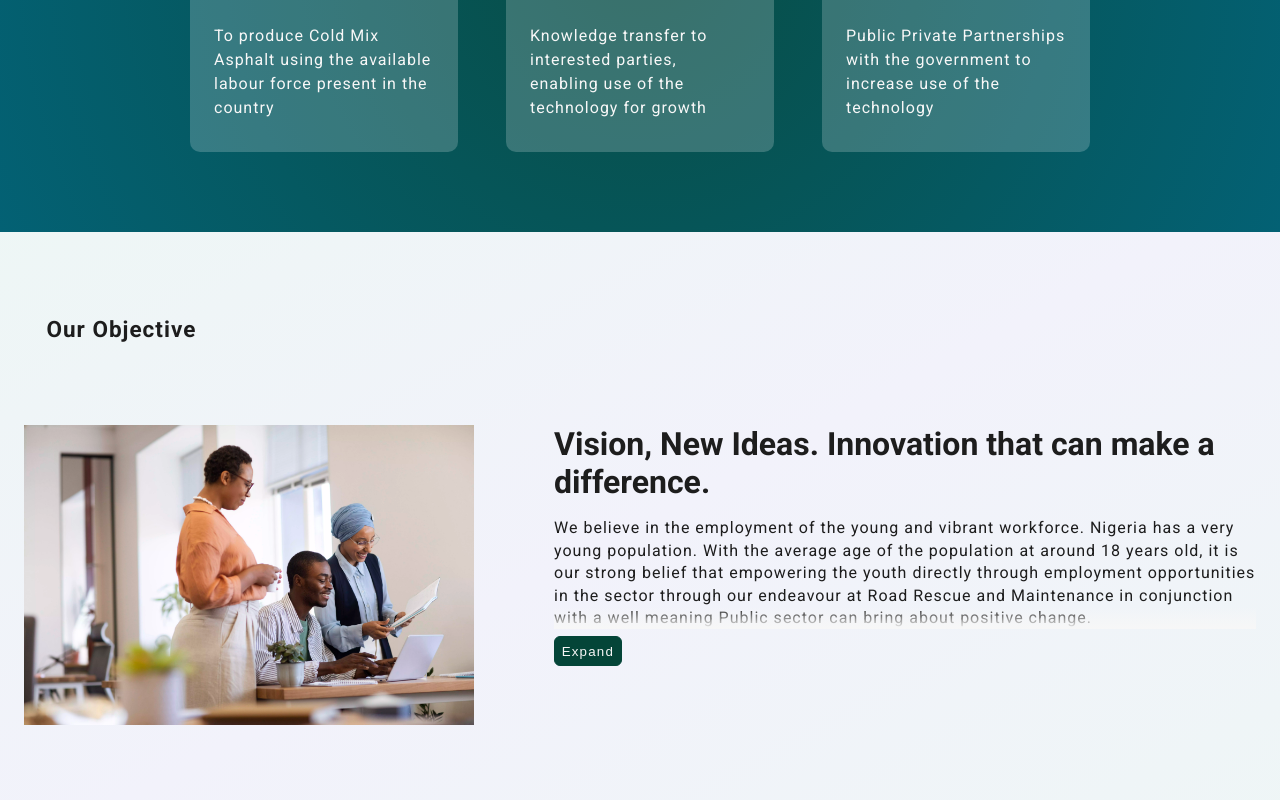
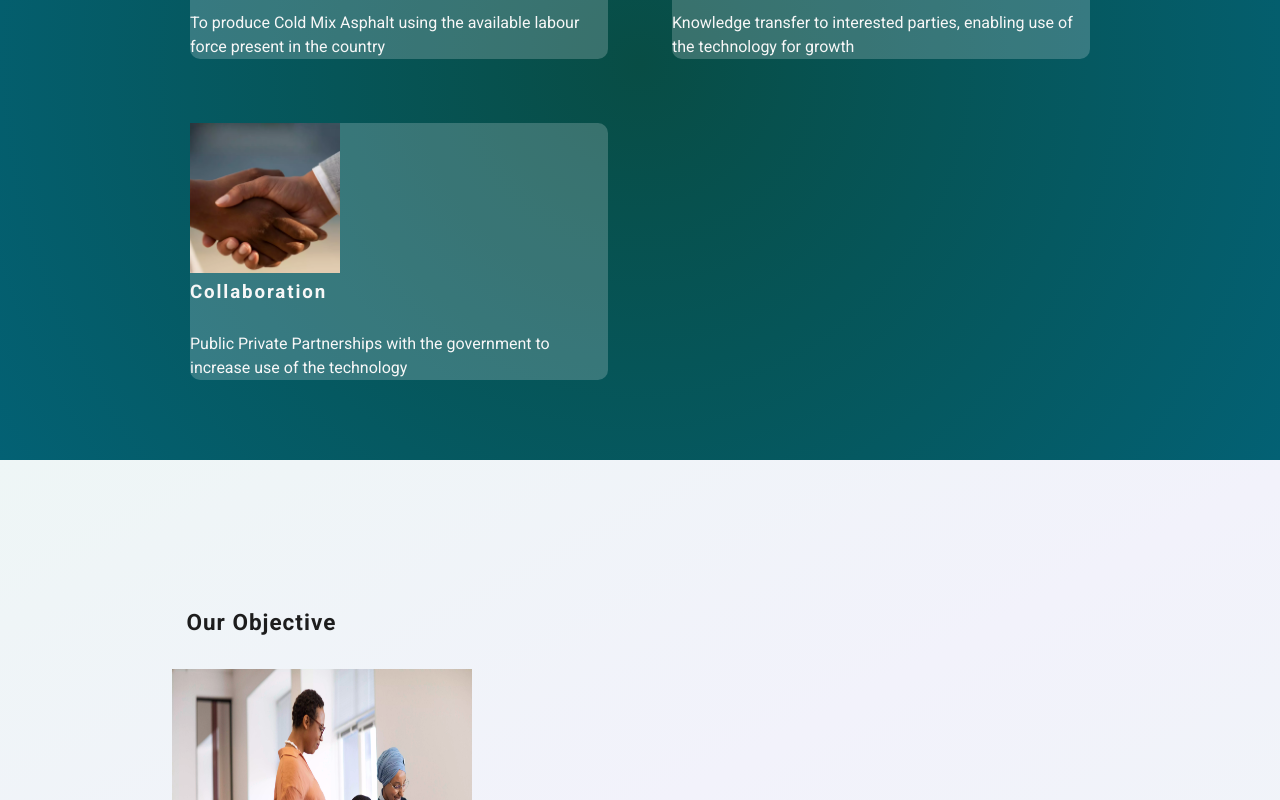
Before and after one commit to abeonweb/road-rescue, a Next.js app: page /about in a window 1280 px wide. Shown: the part 600-1400 px from the top of the page. Built offline with nearby package versions, Linux system fonts and the light colour scheme.

Commit message:
more descriptive names added

```diff
--- a/styles/About.module.css
+++ b/styles/About.module.css
@@ -5,7 +5,7 @@
     color: var(--clr-hl-4);
 }
 
-.aboutBodyTitle {
+.objectiveTitle {
     font-size: 2em;
     line-height: 1.2;
     margin-top: 2em;
@@ -39,7 +39,7 @@
 }
 
 .management-description,
-.aboutBody {
+.objectiveBody {
     letter-spacing: 1px;
     margin-top: 1em;
 }
@@ -108,8 +108,8 @@
 
 .sectionAbout,
 .sectionManagement {
-    /* max-width: 900px; */
-    margin: 0 auto;
+    max-width: 900px;
+    margin: 4em auto 0;
 }
 
 .sectionVision {
@@ -123,57 +123,75 @@
 .visionList {
     list-style: none;
     display: grid;
-    grid-template-columns: repeat(auto-fill, minmax(250px, 1fr));
-    gap: 3em;
+    grid-template-columns: repeat(auto-fill, minmax(280px, 1fr));
+    gap: 4em;
     max-width: 900px;
     margin: 0 auto;
 
 }
 
-.visionList-item {
-    margin-top: 1em;
+
+.visionCard {
+    max-width: 450px;
+    background-color: rgba(255, 255, 255, 0.2);
+    border-radius: 10px;
 }
 
-.visionCard {
-    height: 350px;
-    background-color: rgba(255, 255, 255, 0.2);
-    border-radius: 10px;
-    display: flex;
-    flex-direction: column;
-    justify-content: space-between;
-    letter-spacing: 1px;
+.visionCardImageContainer {
+    height: 35vh;
+    margin-bottom: 1em;
+    position: relative;
+    overflow: hidden;
+    border-top-left-radius: 10px;
+    border-top-right-radius: 10px;
+}
+
+.visionImage {
+    object-fit: cover;
 }
 
 
-.visionTextBody,
-.visionTitle {
-    padding: 0 1.5em;
+.visionBody {
+    padding: 0 1em;
 }
 
-.visionTextBody {
+.visionText,
+.visionTitle {
+    letter-spacing: 0.1em;
+}
+
+.visionTitle {
+    margin: 0 0 1.5em;
+}
+
+.visionText {
+    font-size: 1.2rem;
     padding-bottom: 2em;
 }
 
 
-.visionImage {
-    width: 100%;
-    object-fit: contain;
-    border-top-left-radius: 10px;
-    border-top-right-radius: 10px;
+
+.objective {
+    margin: 2em 0.5em;
+    display: flex;
+    flex-direction: column;
+    justify-content: space-between;
 }
 
-.objective {
-    margin-top: 2em;
+.objectiveImageContainer {
+    margin-bottom: 1em;
+    width: 100%;
+    height: 40vh;
+    position: relative;
 }
 
-.objectiveContainer {
-    display: flex;
-    flex-direction: column;
-    justify-content: space-evenly;
+.objectiveImage {
+    object-fit: contain;
 }
 
-.aboutImage {
-    object-fit: contain;
+.objectiveText {
+    width: 100%;
+    padding: 1em;
 }
 
 .sectionManagement {
@@ -284,29 +302,33 @@
     cursor: pointer;
 }
 
-@media (min-width: 900px) {
+@media (min-width: 500px) {
     .objective {
-        margin-top: 5em;
+        flex-direction: row;
+        justify-content: flex-start;
+        gap: 2em;
     }
 
-    .objectiveContainer {
-        flex-direction: row;
-        align-items: flex-start;
-        justify-content: flex-start;
-        gap: 5em;
+    .objectiveImageContainer {
+        width: 50%;
     }
 
-    .objective:nth-child(odd) .objectiveContainer {
+    .objective:nth-child(odd){
         flex-direction: row-reverse;
     }
 
-    .aboutBodyTitle {
+    .objectiveTitle {
         margin-top: 0;
+        padding: 0;
     }
 
 
-    .aboutImage {
+    .objectiveImage {
         width: 50vw;
+    }
+
+    .objectiveText {
+        width: 50%;
     }
 
     .profileContainer {
@@ -343,7 +365,7 @@
 
 @media (min-width: 1200px) {
     .sectionAbout {
-        max-width: 1400px;
+        max-width: 1000px;
     }
 
 }
--- a/styles/Contact.module.css
+++ b/styles/Contact.module.css
@@ -35,9 +35,6 @@
     align-self: flex-start;
 }
 
-.contact-subtitle {
-    margin-bottom: 1em;
-}
 
 .officeHours,
 .contactInfoList {
@@ -67,6 +64,7 @@
 .contactIcon {
     padding-right: 0.5em;
     margin-right: 1.5em;
+    height: auto;
 }
 
 
```
